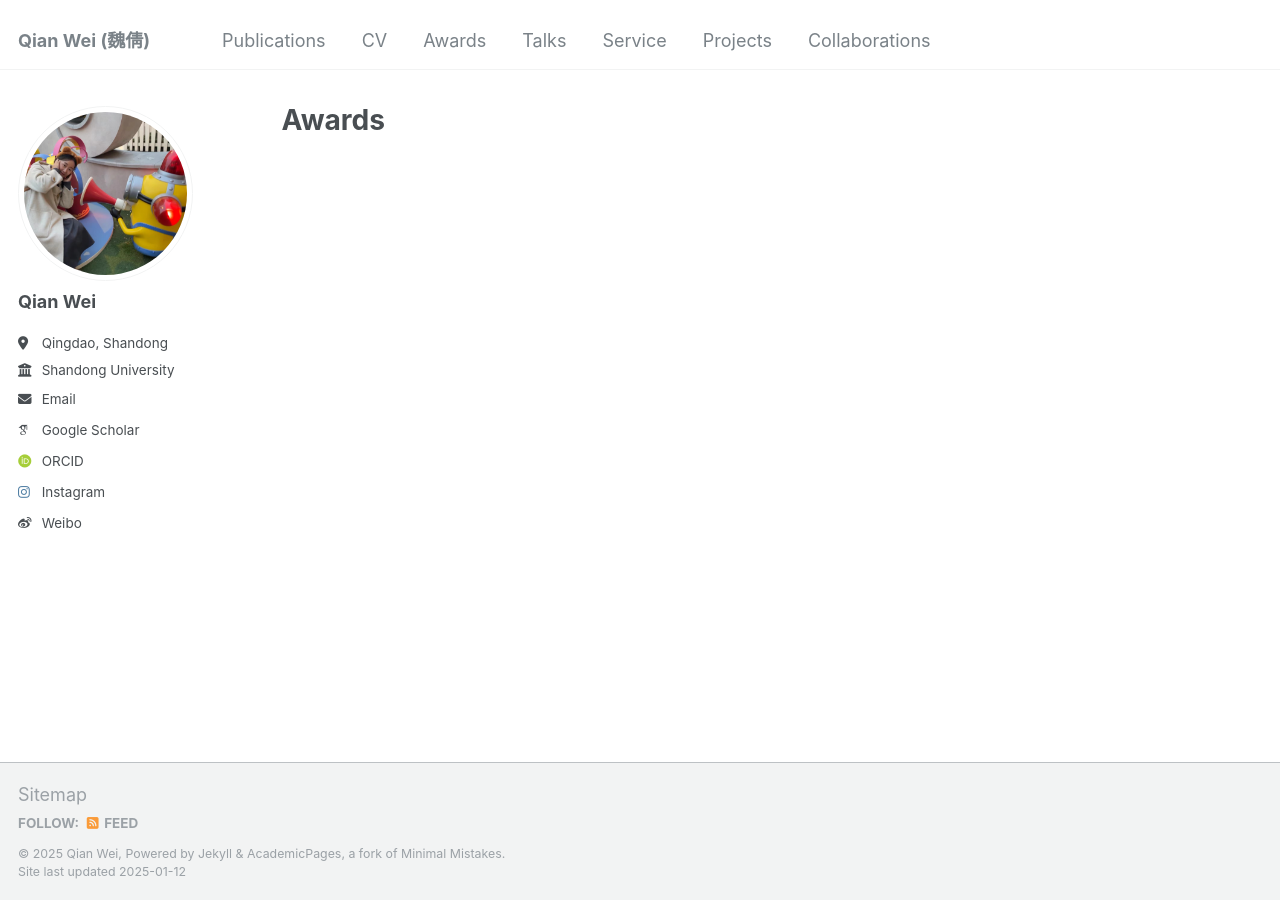
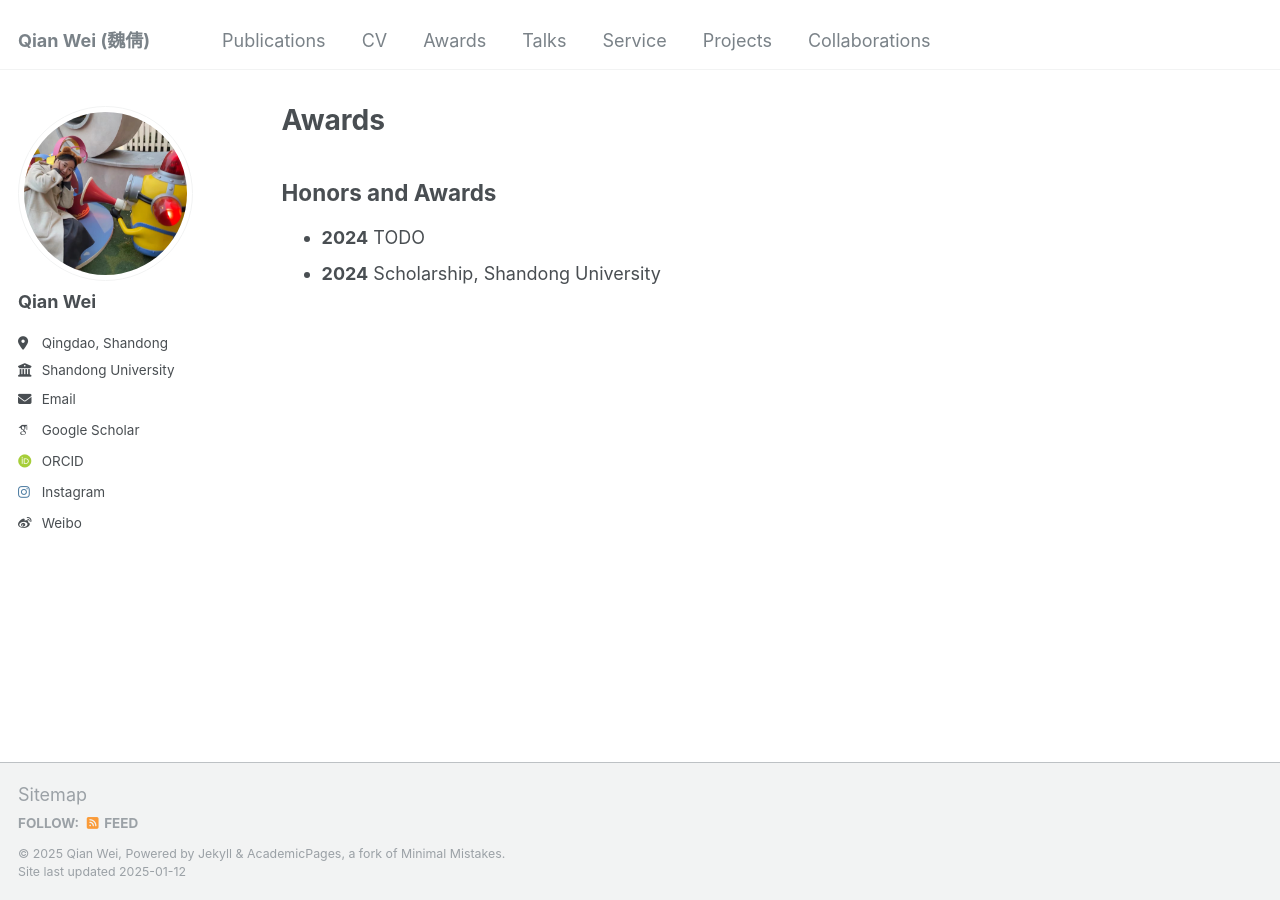
Before and after one commit to starry12/starry12.github.io, a Jekyll site: the page built from _pages/awards.md, in a window 1280 px wide. Built offline with Jekyll 4.4.1, drawn with Linux system fonts in a browser that asks for light colours; some web fonts are replaced.

Commit message:
Update awards.md

```diff
--- a/_pages/awards.md
+++ b/_pages/awards.md
@@ -4,3 +4,9 @@ title: "Awards"
 permalink: /awards/
 author_profile: true
 ---
+
+<h2>Honors and Awards</h2>
+<ul>
+<li><strong>2024</strong>	TODO</li>
+<li><strong>2024</strong>	Scholarship, Shandong University</li>
+</ul>
```
